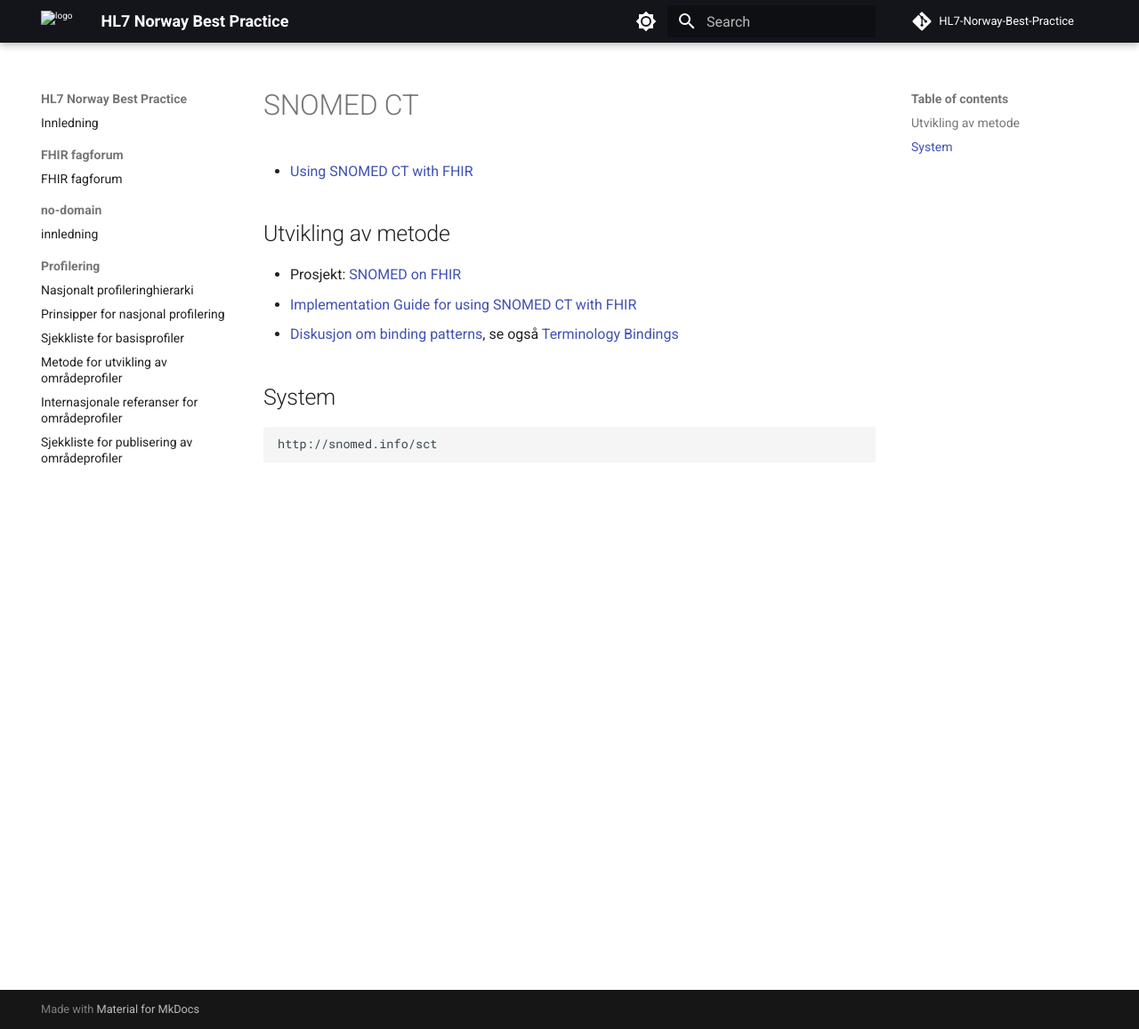
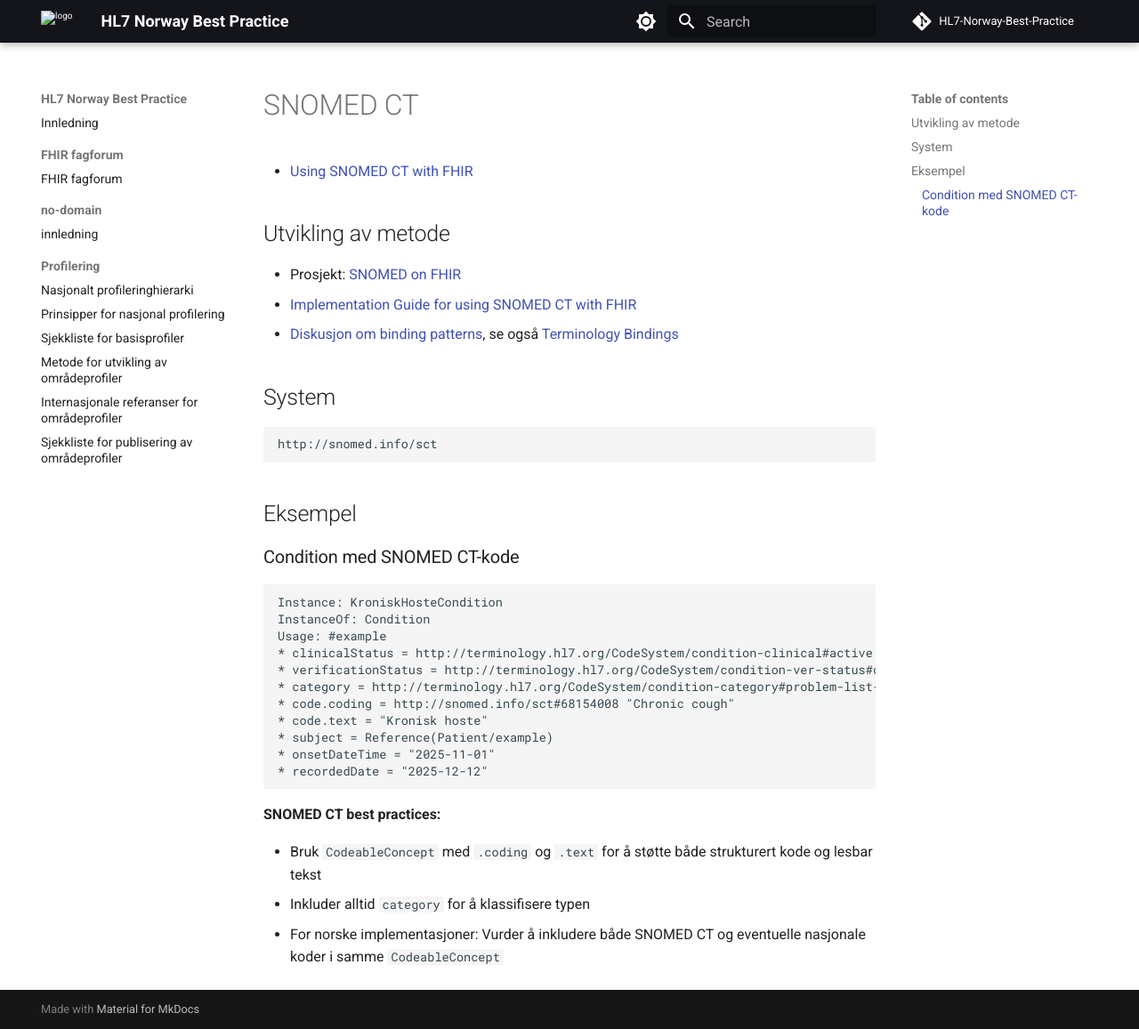
Before and after one commit to HL7Norway/best-practice, an MkDocs documentation site: the page built from docs/profilering/snomed-ct.md, in a window 1280 px wide and 1157 px high. Shown: the whole window at 89% size. Built offline with MkDocs 1.6.1 and Material for MkDocs 9.7.7, drawn with Linux system fonts in a browser that asks for light colours; comment, search, counter and statistics services are not loaded.

Commit message:
Add SNOMED CT Condition example and best practices
Added an example of a FHIR Condition instance using a SNOMED CT code, along with best practice guidelines for using SNOMED CT in Norwegian implementations. This provides clearer guidance and practical illustration for implementers.

````diff
--- a/docs/profilering/snomed-ct.md
+++ b/docs/profilering/snomed-ct.md
@@ -20,3 +20,27 @@
 ```
 http://snomed.info/sct
 ```
+
+## Eksempel
+
+### Condition med SNOMED CT-kode
+
+```fsh
+Instance: KroniskHosteCondition
+InstanceOf: Condition
+Usage: #example
+* clinicalStatus = http://terminology.hl7.org/CodeSystem/condition-clinical#active "Active"
+* verificationStatus = http://terminology.hl7.org/CodeSystem/condition-ver-status#confirmed "Confirmed"
+* category = http://terminology.hl7.org/CodeSystem/condition-category#problem-list-item "Problem List Item"
+* code.coding = http://snomed.info/sct#68154008 "Chronic cough"
+* code.text = "Kronisk hoste"
+* subject = Reference(Patient/example)
+* onsetDateTime = "2025-11-01"
+* recordedDate = "2025-12-12"
+```
+
+**SNOMED CT best practices:**
+
+* Bruk `CodeableConcept` med `.coding` og `.text` for å støtte både strukturert kode og lesbar tekst
+* Inkluder alltid `category` for å klassifisere typen
+* For norske implementasjoner: Vurder å inkludere både SNOMED CT og eventuelle nasjonale koder i samme `CodeableConcept`
````
